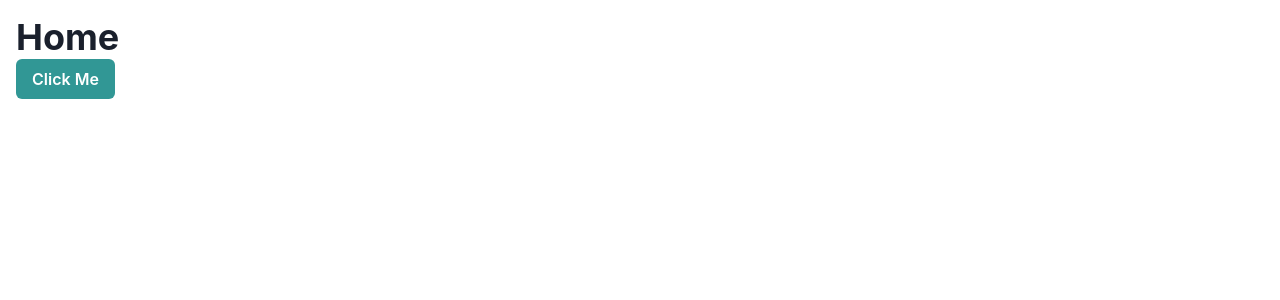
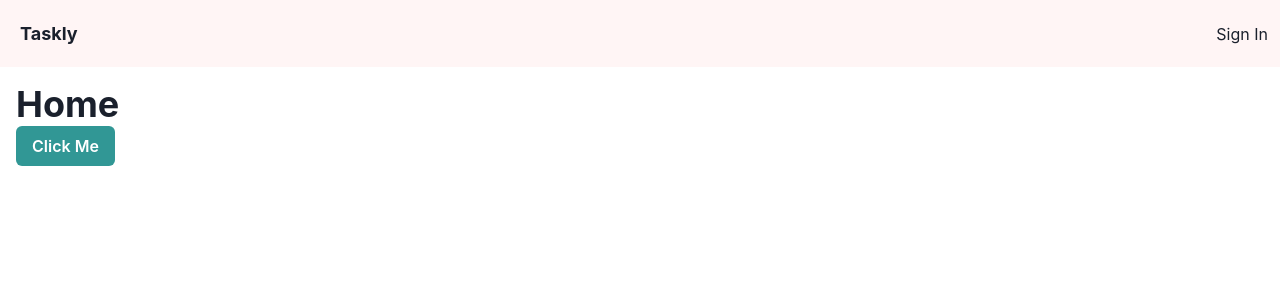
Before and after one commit to andrewlora/taskly, a React (Vite) app in the folder client/: page / in a window 1280 px wide. Shown: the top 300 px of the page. Built offline with nearby package versions, Linux system fonts and the light colour scheme; no server answers.

Commit message:
Added NavBar component

```diff
--- a/client/src/App.jsx
+++ b/client/src/App.jsx
@@ -1,5 +1,6 @@
 import { Toaster } from "react-hot-toast";
 import { BrowserRouter, Route, Routes } from "react-router-dom";
+import NavBar from "./components/NavBar";
 import PrivateRoute from "./components/PrivateRoute";
 import Home from "./pages/Home";
 import Profile from "./pages/Profile";
@@ -8,6 +9,7 @@ import SignUp from "./pages/SignUp";
 function App() {
   return (
     <BrowserRouter>
+      <NavBar />
       <Toaster position="bottom-right" />
       <Routes>
         <Route path="/" element={<Home />} />
--- /dev/null
+++ b/client/src/components/NavBar.jsx
@@ -0,0 +1,80 @@
+import {
+  Box,
+  Flex,
+  Image,
+  Link,
+  Menu,
+  MenuButton,
+  MenuItem,
+  MenuList,
+  Spacer,
+} from "@chakra-ui/react";
+import toast from "react-hot-toast";
+import { Link as RouterLink, useNavigate } from "react-router-dom";
+import { useUser } from "../context/UserContext";
+import { API_BASE_URL } from "../util.js";
+
+export default function NavBar() {
+  const { user, updateUser } = useUser();
+  const navigate = useNavigate();
+
+  const handleSignOut = async () => {
+    try {
+      const res = await fetch(`${API_BASE_URL}/auth/signOut`, {
+        credentials: "include",
+      });
+      const data = await res.json();
+      toast.success(data.message);
+      updateUser(null);
+      navigate("/");
+    } catch (error) {
+      toast.error(error);
+    }
+  };
+
+  return (
+    <Box as="nav" bg="red.50">
+      <Flex
+        minWidth="max-content"
+        alignItems="center"
+        p="12px"
+        maxW="7xl"
+        m="0 auto"
+      >
+        <Box p="2">
+          <Link as={RouterLink} fontSize="lg" fontWeight="bold" to="/">
+            Taskly
+          </Link>
+        </Box>
+        <Spacer />
+        <Box>
+          {user ? (
+            <Menu>
+              <MenuButton>
+                <Image
+                  boxSize="40px"
+                  borderRadius="full"
+                  src={user.avatar}
+                  alt={user.username}
+                />
+              </MenuButton>
+              <MenuList>
+                <MenuItem as={RouterLink} to="/profile">
+                  Profile
+                </MenuItem>
+                <MenuItem as={RouterLink} to="/tasks">
+                  Tasks
+                </MenuItem>
+                <MenuItem onClick={handleSignOut}>Sign Out</MenuItem>
+              </MenuList>
+            </Menu>
+          ) : (
+            <Link as={RouterLink} to="/signIn">
+              Sign In
+            </Link>
+          )}
+        </Box>
+      </Flex>
+    </Box>
+  );
+}
```
